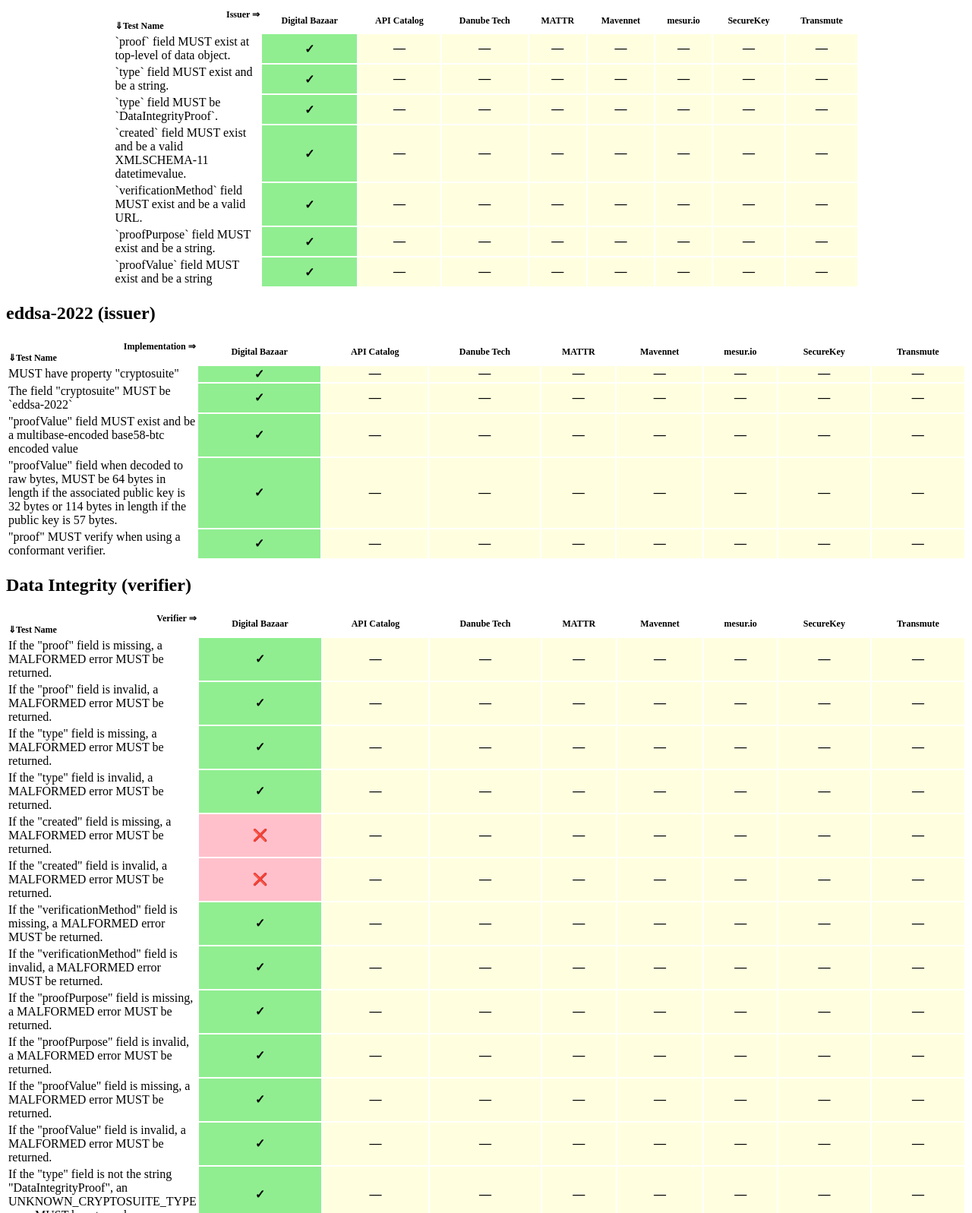
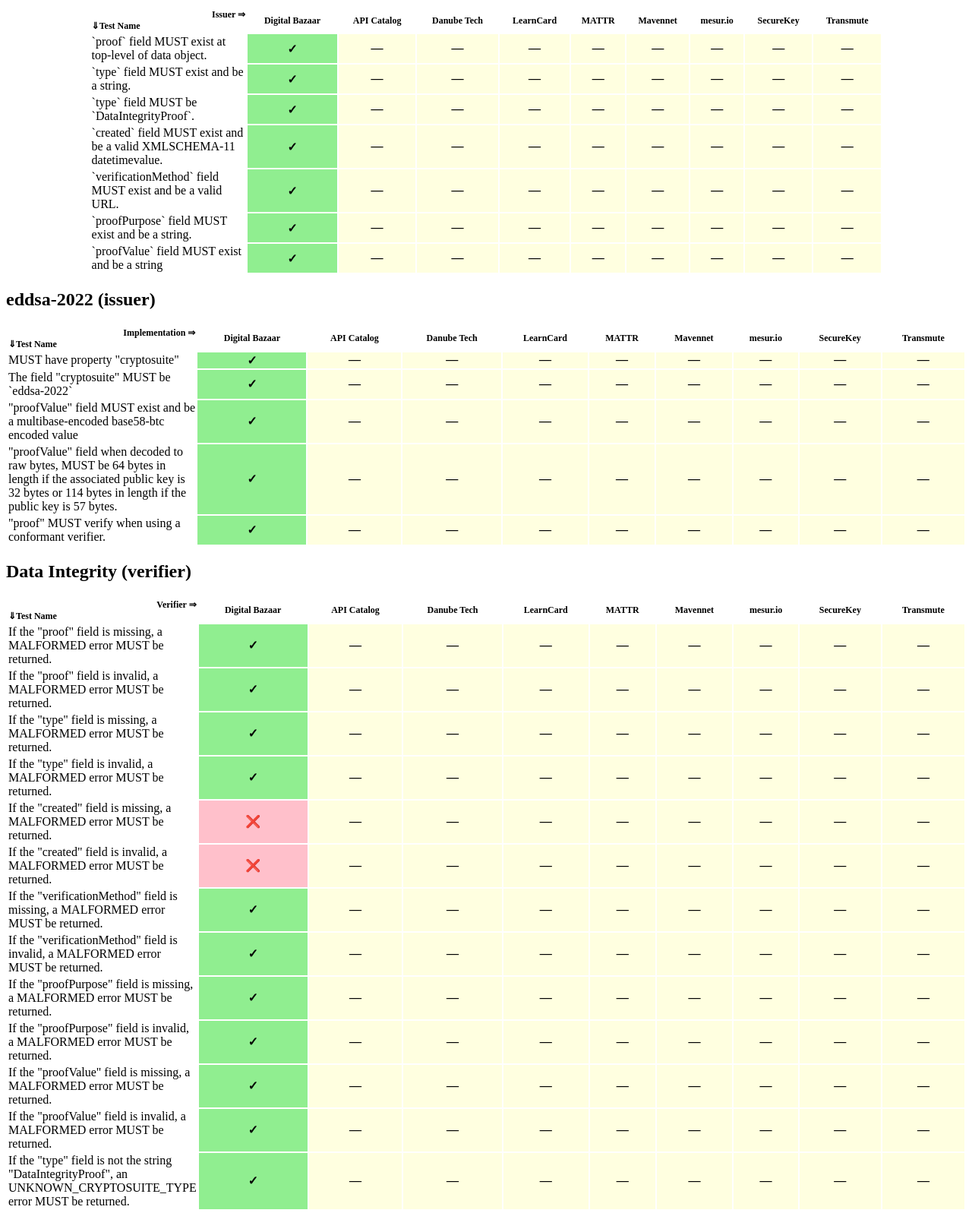
Before and after one commit to w3c/vc-di-eddsa-test-suite, a plain HTML site: page index.html in a window 1280 px wide. Shown: the part 480-2077 px from the top of the page at 76% size. Drawn offline with Linux system fonts and the light colour scheme.

Commit message:
Deploying to gh-pages from @ w3c-ccg/di-eddsa-2022-test-suite@1fc43a1f3e0c027174c577d579580505e8e262d1 🚀

```diff
--- a/index.html
+++ b/index.html
@@ -95,7 +95,7 @@
       Total tests 32
       </p>
       <p>
-        These tests were run on <time>9 October 2022 at 5:40 am UTC</time>
+        These tests were run on <time>16 October 2022 at 5:48 am UTC</time>
       </p>
       <section class="informative" id="Key">
         <h3>Key</h3>
@@ -168,6 +168,7 @@
                     <th class="no-wrap small-font">Digital Bazaar</th>
                     <th class="no-wrap small-font">API Catalog</th>
                     <th class="no-wrap small-font">Danube Tech</th>
+                    <th class="no-wrap small-font">LearnCard</th>
                     <th class="no-wrap small-font">MATTR</th>
                     <th class="no-wrap small-font">Mavennet</th>
                     <th class="no-wrap small-font">mesur.io</th>
@@ -180,6 +181,7 @@
                 <td class="subtest">&#x60;proof&#x60; field MUST exist at top-level of data object.</td>
                 <!--These contain if the test passed, failed, or was skipped-->
                   <td class="passed not-optional">✓</td>
+                  <td class="notImplemented not-optional">—</td>
                   <td class="notImplemented not-optional">—</td>
                   <td class="notImplemented not-optional">—</td>
                   <td class="notImplemented not-optional">—</td>
@@ -200,12 +202,14 @@
                   <td class="notImplemented not-optional">—</td>
                   <td class="notImplemented not-optional">—</td>
                   <td class="notImplemented not-optional">—</td>
+                  <td class="notImplemented not-optional">—</td>
               </tr>
               <tr>
                 <!--This is the name of the test-->
                 <td class="subtest">&#x60;type&#x60; field MUST be &#x60;DataIntegrityProof&#x60;.</td>
                 <!--These contain if the test passed, failed, or was skipped-->
                   <td class="passed not-optional">✓</td>
+                  <td class="notImplemented not-optional">—</td>
                   <td class="notImplemented not-optional">—</td>
                   <td class="notImplemented not-optional">—</td>
                   <td class="notImplemented not-optional">—</td>
@@ -226,12 +230,14 @@
                   <td class="notImplemented not-optional">—</td>
                   <td class="notImplemented not-optional">—</td>
                   <td class="notImplemented not-optional">—</td>
+                  <td class="notImplemented not-optional">—</td>
               </tr>
               <tr>
                 <!--This is the name of the test-->
                 <td class="subtest">&#x60;verificationMethod&#x60; field MUST exist and be a valid URL.</td>
                 <!--These contain if the test passed, failed, or was skipped-->
                   <td class="passed not-optional">✓</td>
+                  <td class="notImplemented not-optional">—</td>
                   <td class="notImplemented not-optional">—</td>
                   <td class="notImplemented not-optional">—</td>
                   <td class="notImplemented not-optional">—</td>
@@ -252,12 +258,14 @@
                   <td class="notImplemented not-optional">—</td>
                   <td class="notImplemented not-optional">—</td>
                   <td class="notImplemented not-optional">—</td>
+                  <td class="notImplemented not-optional">—</td>
               </tr>
               <tr>
                 <!--This is the name of the test-->
                 <td class="subtest">&#x60;proofValue&#x60; field MUST exist and be a string</td>
                 <!--These contain if the test passed, failed, or was skipped-->
                   <td class="passed not-optional">✓</td>
+                  <td class="notImplemented not-optional">—</td>
                   <td class="notImplemented not-optional">—</td>
                   <td class="notImplemented not-optional">—</td>
                   <td class="notImplemented not-optional">—</td>
@@ -328,6 +336,7 @@
                     <th class="no-wrap small-font">Digital Bazaar</th>
                     <th class="no-wrap small-font">API Catalog</th>
                     <th class="no-wrap small-font">Danube Tech</th>
+                    <th class="no-wrap small-font">LearnCard</th>
                     <th class="no-wrap small-font">MATTR</th>
                     <th class="no-wrap small-font">Mavennet</th>
                     <th class="no-wrap small-font">mesur.io</th>
@@ -340,6 +349,7 @@
                 <td class="subtest">MUST have property &quot;cryptosuite&quot;</td>
                 <!--These contain if the test passed, failed, or was skipped-->
                   <td class="passed not-optional">✓</td>
+                  <td class="notImplemented not-optional">—</td>
                   <td class="notImplemented not-optional">—</td>
                   <td class="notImplemented not-optional">—</td>
                   <td class="notImplemented not-optional">—</td>
@@ -360,12 +370,14 @@
                   <td class="notImplemented not-optional">—</td>
                   <td class="notImplemented not-optional">—</td>
                   <td class="notImplemented not-optional">—</td>
+                  <td class="notImplemented not-optional">—</td>
               </tr>
               <tr>
                 <!--This is the name of the test-->
                 <td class="subtest">&quot;proofValue&quot; field MUST exist and be a multibase-encoded base58-btc encoded value</td>
                 <!--These contain if the test passed, failed, or was skipped-->
                   <td class="passed not-optional">✓</td>
+                  <td class="notImplemented not-optional">—</td>
                   <td class="notImplemented not-optional">—</td>
                   <td class="notImplemented not-optional">—</td>
                   <td class="notImplemented not-optional">—</td>
@@ -386,12 +398,14 @@
                   <td class="notImplemented not-optional">—</td>
                   <td class="notImplemented not-optional">—</td>
                   <td class="notImplemented not-optional">—</td>
+                  <td class="notImplemented not-optional">—</td>
               </tr>
               <tr>
                 <!--This is the name of the test-->
                 <td class="subtest">&quot;proof&quot; MUST verify when using a conformant verifier.</td>
                 <!--These contain if the test passed, failed, or was skipped-->
                   <td class="passed not-optional">✓</td>
+                  <td class="notImplemented not-optional">—</td>
                   <td class="notImplemented not-optional">—</td>
                   <td class="notImplemented not-optional">—</td>
                   <td class="notImplemented not-optional">—</td>
@@ -462,6 +476,7 @@
                     <th class="no-wrap small-font">Digital Bazaar</th>
                     <th class="no-wrap small-font">API Catalog</th>
                     <th class="no-wrap small-font">Danube Tech</th>
+                    <th class="no-wrap small-font">LearnCard</th>
                     <th class="no-wrap small-font">MATTR</th>
                     <th class="no-wrap small-font">Mavennet</th>
                     <th class="no-wrap small-font">mesur.io</th>
@@ -474,6 +489,7 @@
                 <td class="subtest">If the &quot;proof&quot; field is missing, a MALFORMED error MUST be returned.</td>
                 <!--These contain if the test passed, failed, or was skipped-->
                   <td class="passed not-optional">✓</td>
+                  <td class="notImplemented not-optional">—</td>
                   <td class="notImplemented not-optional">—</td>
                   <td class="notImplemented not-optional">—</td>
                   <td class="notImplemented not-optional">—</td>
@@ -494,12 +510,14 @@
                   <td class="notImplemented not-optional">—</td>
                   <td class="notImplemented not-optional">—</td>
                   <td class="notImplemented not-optional">—</td>
+                  <td class="notImplemented not-optional">—</td>
               </tr>
               <tr>
                 <!--This is the name of the test-->
                 <td class="subtest">If the &quot;type&quot; field is missing, a MALFORMED error MUST be returned.</td>
                 <!--These contain if the test passed, failed, or was skipped-->
                   <td class="passed not-optional">✓</td>
+                  <td class="notImplemented not-optional">—</td>
                   <td class="notImplemented not-optional">—</td>
                   <td class="notImplemented not-optional">—</td>
                   <td class="notImplemented not-optional">—</td>
@@ -520,12 +538,14 @@
                   <td class="notImplemented not-optional">—</td>
                   <td class="notImplemented not-optional">—</td>
                   <td class="notImplemented not-optional">—</td>
+                  <td class="notImplemented not-optional">—</td>
               </tr>
               <tr>
                 <!--This is the name of the test-->
                 <td class="subtest">If the &quot;created&quot; field is missing, a MALFORMED error MUST be returned.</td>
                 <!--These contain if the test passed, failed, or was skipped-->
                   <td class="failed not-optional">❌</td>
+                  <td class="notImplemented not-optional">—</td>
                   <td class="notImplemented not-optional">—</td>
                   <td class="notImplemented not-optional">—</td>
                   <td class="notImplemented not-optional">—</td>
@@ -546,12 +566,14 @@
                   <td class="notImplemented not-optional">—</td>
                   <td class="notImplemented not-optional">—</td>
                   <td class="notImplemented not-optional">—</td>
+                  <td class="notImplemented not-optional">—</td>
               </tr>
               <tr>
                 <!--This is the name of the test-->
                 <td class="subtest">If the &quot;verificationMethod&quot; field is missing, a MALFORMED error MUST be returned.</td>
                 <!--These contain if the test passed, failed, or was skipped-->
                   <td class="passed not-optional">✓</td>
+                  <td class="notImplemented not-optional">—</td>
                   <td class="notImplemented not-optional">—</td>
                   <td class="notImplemented not-optional">—</td>
                   <td class="notImplemented not-optional">—</td>
@@ -572,12 +594,14 @@
                   <td class="notImplemented not-optional">—</td>
                   <td class="notImplemented not-optional">—</td>
                   <td class="notImplemented not-optional">—</td>
+                  <td class="notImplemented not-optional">—</td>
               </tr>
               <tr>
                 <!--This is the name of the test-->
                 <td class="subtest">If the &quot;proofPurpose&quot; field is missing, a MALFORMED error MUST be returned.</td>
                 <!--These contain if the test passed, failed, or was skipped-->
                   <td class="passed not-optional">✓</td>
+                  <td class="notImplemented not-optional">—</td>
                   <td class="notImplemented not-optional">—</td>
                   <td class="notImplemented not-optional">—</td>
                   <td class="notImplemented not-optional">—</td>
@@ -598,12 +622,14 @@
                   <td class="notImplemented not-optional">—</td>
                   <td class="notImplemented not-optional">—</td>
                   <td class="notImplemented not-optional">—</td>
+                  <td class="notImplemented not-optional">—</td>
               </tr>
               <tr>
                 <!--This is the name of the test-->
                 <td class="subtest">If the &quot;proofValue&quot; field is missing, a MALFORMED error MUST be returned.</td>
                 <!--These contain if the test passed, failed, or was skipped-->
                   <td class="passed not-optional">✓</td>
+                  <td class="notImplemented not-optional">—</td>
                   <td class="notImplemented not-optional">—</td>
                   <td class="notImplemented not-optional">—</td>
                   <td class="notImplemented not-optional">—</td>
@@ -624,12 +650,14 @@
                   <td class="notImplemented not-optional">—</td>
                   <td class="notImplemented not-optional">—</td>
                   <td class="notImplemented not-optional">—</td>
+                  <td class="notImplemented not-optional">—</td>
               </tr>
               <tr>
                 <!--This is the name of the test-->
                 <td class="subtest">If the &quot;type&quot; field is not the string &quot;DataIntegrityProof&quot;, an UNKNOWN_CRYPTOSUITE_TYPE error MUST be returned.</td>
                 <!--These contain if the test passed, failed, or was skipped-->
                   <td class="passed not-optional">✓</td>
+                  <td class="notImplemented not-optional">—</td>
                   <td class="notImplemented not-optional">—</td>
                   <td class="notImplemented not-optional">—</td>
                   <td class="notImplemented not-optional">—</td>
@@ -700,6 +728,7 @@
                     <th class="no-wrap small-font">Digital Bazaar</th>
                     <th class="no-wrap small-font">API Catalog</th>
                     <th class="no-wrap small-font">Danube Tech</th>
+                    <th class="no-wrap small-font">LearnCard</th>
                     <th class="no-wrap small-font">MATTR</th>
                     <th class="no-wrap small-font">Mavennet</th>
                     <th class="no-wrap small-font">mesur.io</th>
@@ -712,6 +741,7 @@
                 <td class="subtest">MUST verify a valid VC with an eddsa-2022 proof</td>
                 <!--These contain if the test passed, failed, or was skipped-->
                   <td class="passed not-optional">✓</td>
+                  <td class="notImplemented not-optional">—</td>
                   <td class="notImplemented not-optional">—</td>
                   <td class="notImplemented not-optional">—</td>
                   <td class="notImplemented not-optional">—</td>
@@ -732,12 +762,14 @@
                   <td class="notImplemented not-optional">—</td>
                   <td class="notImplemented not-optional">—</td>
                   <td class="notImplemented not-optional">—</td>
+                  <td class="notImplemented not-optional">—</td>
               </tr>
               <tr>
                 <!--This is the name of the test-->
                 <td class="subtest">If the &quot;proofValue&quot; field, when decoded to raw bytes, is not 64 bytes in length if the associated public key is 32 bytes in length, or 114 bytes in length if the public key is 57 bytes in length, an INVALID_PROOF_LENGTH error MUST be returned.</td>
                 <!--These contain if the test passed, failed, or was skipped-->
                   <td class="passed not-optional">✓</td>
+                  <td class="notImplemented not-optional">—</td>
                   <td class="notImplemented not-optional">—</td>
                   <td class="notImplemented not-optional">—</td>
                   <td class="notImplemented not-optional">—</td>
@@ -758,6 +790,7 @@
                   <td class="notImplemented not-optional">—</td>
                   <td class="notImplemented not-optional">—</td>
                   <td class="notImplemented not-optional">—</td>
+                  <td class="notImplemented not-optional">—</td>
               </tr>
               <tr>
                 <!--This is the name of the test-->
@@ -771,12 +804,14 @@
                   <td class="notImplemented not-optional">—</td>
                   <td class="notImplemented not-optional">—</td>
                   <td class="notImplemented not-optional">—</td>
+                  <td class="notImplemented not-optional">—</td>
               </tr>
               <tr>
                 <!--This is the name of the test-->
                 <td class="subtest">If the &quot;cryptosuite&quot; field is not the string &quot;eddsa-2022&quot;, an UNKNOWN_CRYPTOSUITE_TYPE error MUST be returned.</td>
                 <!--These contain if the test passed, failed, or was skipped-->
                   <td class="passed not-optional">✓</td>
+                  <td class="notImplemented not-optional">—</td>
                   <td class="notImplemented not-optional">—</td>
                   <td class="notImplemented not-optional">—</td>
                   <td class="notImplemented not-optional">—</td>
```
